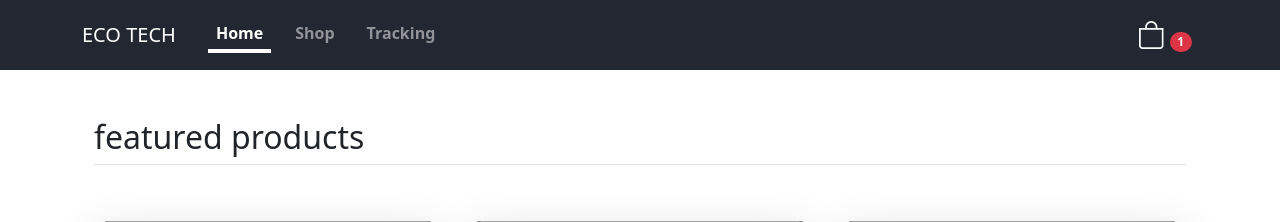
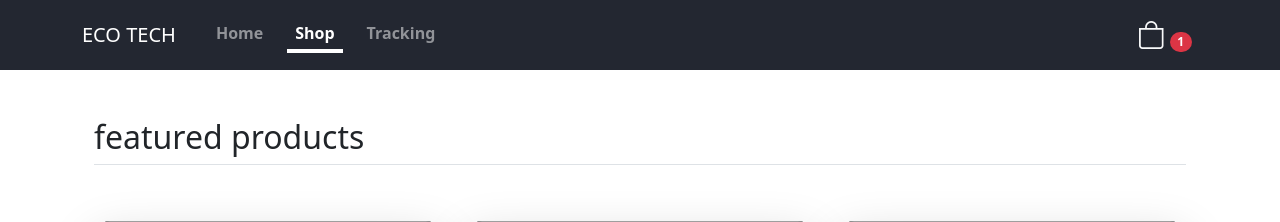
Before and after one commit to elisasimoni/EcoTech, a PHP site: page /shop.php in a window 1280 px wide. Shown: the top 222 px of the page. Run offline with PHP 8.4, Linux system fonts and the light colour scheme; some libraries are stand-ins or nearby versions; grey boxes are pictures that could not be loaded.

Commit message:
add function active

```diff
--- a/progettotw/php/template/base.php
+++ b/progettotw/php/template/base.php
@@ -34,13 +34,14 @@
         <div class="collapse navbar-collapse justify-content-end navigation">
             <ul class="navbar-nav me-auto mb-2 mb-lg-0">
                 <li class="nav-item">
-                    <a <?php isActive("index.php"); ?> class="nav-link active" aria-current="page" href="index.php">Home</a>
+                    <!-- il secondo parametro della funzione active sono le classi di ogni pagina-->
+                    <a <?php isActive("index.php", "nav-link"); ?>  aria-current="page" href="index.php">Home</a>
                 </li>
                 <li class="nav-item">
-                    <a <?php isActive("shop.php"); ?>  class="nav-link" aria-current="page" href="shop.php">Shop</a>
+                    <a <?php isActive("shop.php","nav-link"); ?>  aria-current="page" href="shop.php">Shop</a>
                 </li>
                 <li class="nav-item">
-                    <a <?php isActive("tracking.php"); ?>  class="nav-link" aria-current="page" href="tracking.php">Tracking</a>
+                    <a <?php isActive("tracking.php","nav-link"); ?>  aria-current="page" href="tracking.php">Tracking</a>
                 </li>
             </ul>
 
--- a/progettotw/php/utils/function.php
+++ b/progettotw/php/utils/function.php
@@ -1,9 +1,13 @@
 <?php
-
+$pageActive = "nav-link active";
+$pageDisactive = "nav-link";
 //Funzione da implementare per aggiungere la classe active quando si seleziona un link da menù di navigazione
 //attenzione : non devono essere sovrascritte ulteriori classi già presenti. La classe active deve essere aggiunta come ulteriore
-function isActive($pagename){
-
+function isActive($pagename, $classStart){
+    if(basename($_SERVER['PHP_SELF'])==$pagename){
+        echo "class=' $classStart active'";
+    }else{
+        echo "class='$classStart'";
+    }
 }
-
 ?>
```
